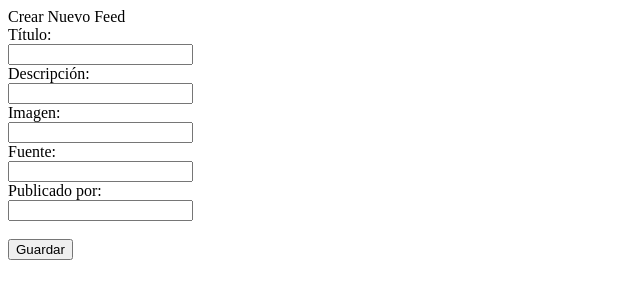
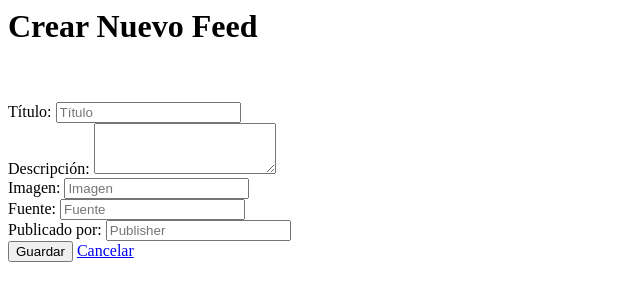
Before and after one commit to dveravillena/feed-noticias, a PHP site: page /application/views/feed/newfeed.php in a window 1280 px wide. Shown: the top 301 px of the page, without its empty margins (0-640 px from the left). Run offline with PHP 8.4, Linux system fonts and the light colour scheme.

Commit message:
Modificaciones: -Creada la vista de creación de Feed

```diff
--- a/application/views/feed/newfeed.php
+++ b/application/views/feed/newfeed.php
@@ -1,9 +1,38 @@
-Crear Nuevo Feed
-<form action='save' method='post'>
-  <label>Título:</label><br><input type='text' name='title'><br>
-  <label>Descripción:</label><br><input type='text' name='description'><br>
-  <label>Imagen:</label><br><input type='text' name='image'><br>
-  <label>Fuente:</label><br><input type='text' name='source'><br>
-  <label>Publicado por:</label><br><input type='text' name='publisher'><br>
-	<br><input type='submit' value='Guardar'>
-</form>
+<div class="container-fluid">
+  <div class="row">
+    <div class="col-md-12">
+      <h1 class="text-center">Crear Nuevo Feed</h1>
+      <br><br>
+    </div>
+  </div>
+	<div class="row">
+		<div class="col-md-8 col-md-offset-2">
+			<form action='save' method='post'>
+					<div class="form-group">
+						<label>Título:</label>
+						<input type="text" class="form-control" name='title' placeholder="Título" maxlength="300">
+					</div>
+					<div class="form-group">
+				    <label>Descripción:</label>
+				    <textarea class="form-control" name='description' rows="3"></textarea>
+				  </div>
+					<div class="form-group">
+						<label>Imagen:</label>
+						<input type="text" class="form-control" name='image' placeholder="Imagen" maxlength="300">
+					</div>
+					<div class="form-group">
+						<label>Fuente:</label>
+						<input type="text" class="form-control" name='source' placeholder="Fuente" maxlength="200">
+					</div>
+					<div class="form-group">
+						<label>Publicado por:</label>
+						<input type="text" class="form-control" name='publisher' placeholder="Publisher" maxlength="100">
+					</div>
+					<div class="text-center">
+						<button type="submit" class="btn btn-primary">Guardar</button>
+						<a class="btn btn-danger" href="../" role="button">Cancelar</a>
+					</div>
+			</form>
+		</div>
+	</div>
+</div>
```
